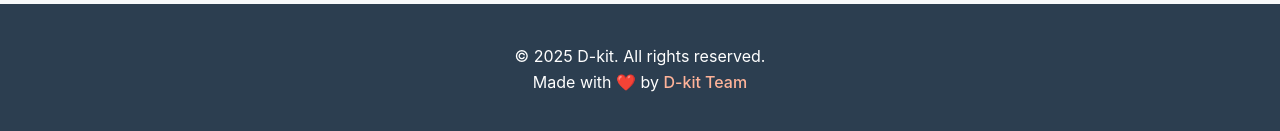
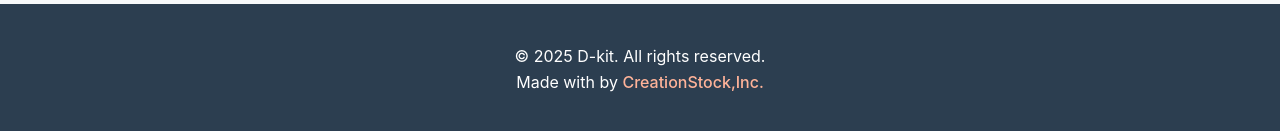
Before and after one commit to shimomura2020goout/d-kit, a website: page index.html in a window 1280 px wide. Shown: the part 6426-6557 px from the top of the page. Drawn offline with Linux system fonts and the light colour scheme.

Commit message:
Update footer attribution to CreationStock,Inc.

```diff
--- a/index.html
+++ b/index.html
@@ -525,7 +525,7 @@
     <!-- Footer -->
     <div class="footer">
         <p>&copy; 2025 D-kit. All rights reserved.</p>
-        <p>Made with ❤️ by <a href="https://github.com/shimomura2020goout" target="_blank">D-kit Team</a></p>
+        <p>Made with by <a href="https://www.creationstock.com/" target="_blank">CreationStock,Inc.</a></p>
     </div>
 </body>
 </html>
```
